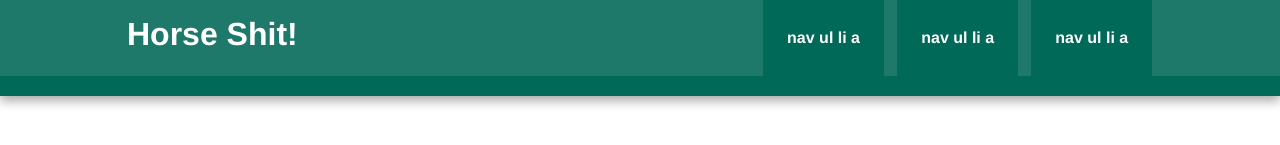
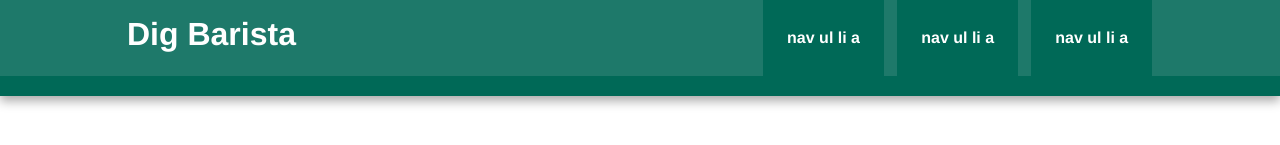
Before and after one commit to mule169/DBI-Marketing-Hello-World, a plain HTML site: page DBIMaretingWebRoot/index.html in a window 1280 px wide. Shown: the top 145 px of the page. Drawn offline with nearby package versions, Linux system fonts and the light colour scheme.

Commit message:
Merge branch 'master' of https://github.com/mule169/DBI-Marketing-Hello-World
Conflicts:
	DBIMaretingWebRoot/index.html
	DBIMarketingInitializr.tmproj

```diff
--- a/DBIMaretingWebRoot/index.html
+++ b/DBIMaretingWebRoot/index.html
@@ -22,7 +22,7 @@
 
         <div class="header-container">
             <header class="wrapper clearfix">
-                <h1 class="title">Horse Shit!</h1>
+                <h1 class="title">Dig Barista</h1>
                 <nav>
                     <ul>
                         <li><a href="#">nav ul li a</a></li>
```
